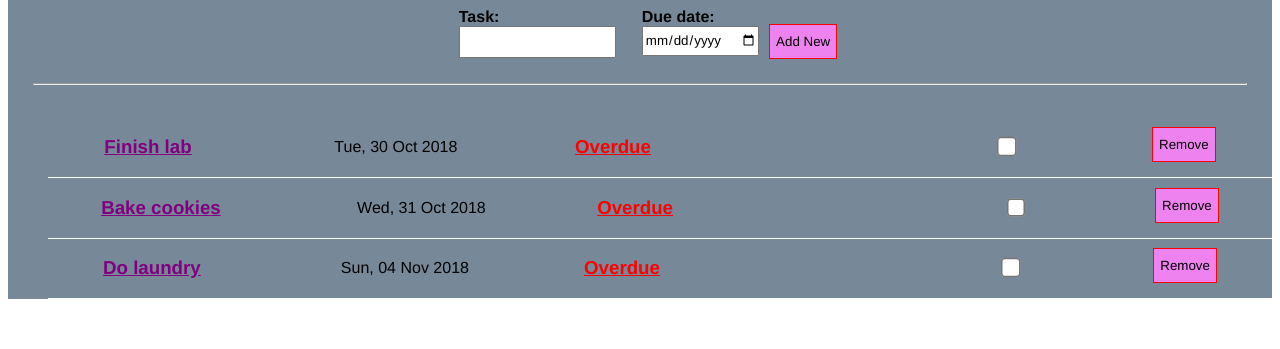
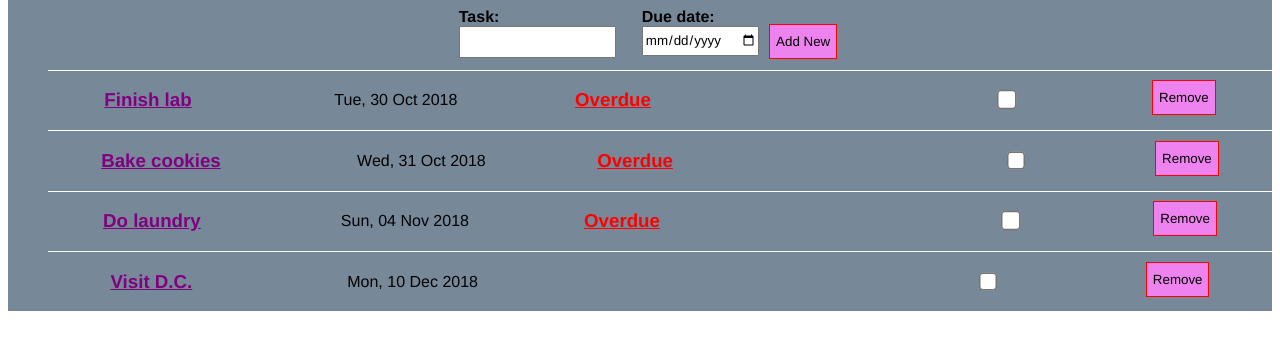
Before and after one commit to caripizza/lab-11-new-componentsTry2, a plain HTML site: page index.html in a window 1280 px wide. Shown: the part 221-570 px from the top of the page. Drawn offline with Linux system fonts and the light colour scheme.

Commit message:
tweak styles and ready to submit

```diff
--- a/css/todo-list.css
+++ b/css/todo-list.css
@@ -1,5 +1,5 @@
 ul#todos {
-    margin: 0 auto;
+    margin: -30px 0px 0px 0px;
     background-color: lightslategrey;
 }
 
@@ -9,7 +9,7 @@ li.todo {
     flex-direction: row;
     justify-content: space-around;
     align-items: center;
-    border-bottom: 1px solid white;
+    border-top: 1px solid white;
 }
 
 input[type="checkbox"] {
--- a/js/add-todo.js
+++ b/js/add-todo.js
@@ -19,7 +19,6 @@ function makeTodoForm() {
                 <button class="action">Add New</button>
             </p>
         </form>
-        <hr />
     `;
 }
 
--- a/js/todo-api.js
+++ b/js/todo-api.js
@@ -13,6 +13,11 @@ let todos = [
     {
         task: 'Do laundry',
         due: new Date('11/04/2018'),
+        done: false
+    },
+    {
+        task: 'Visit D.C.',
+        due: new Date('12/10/2018'),
         done: false
     }
 ];
```
